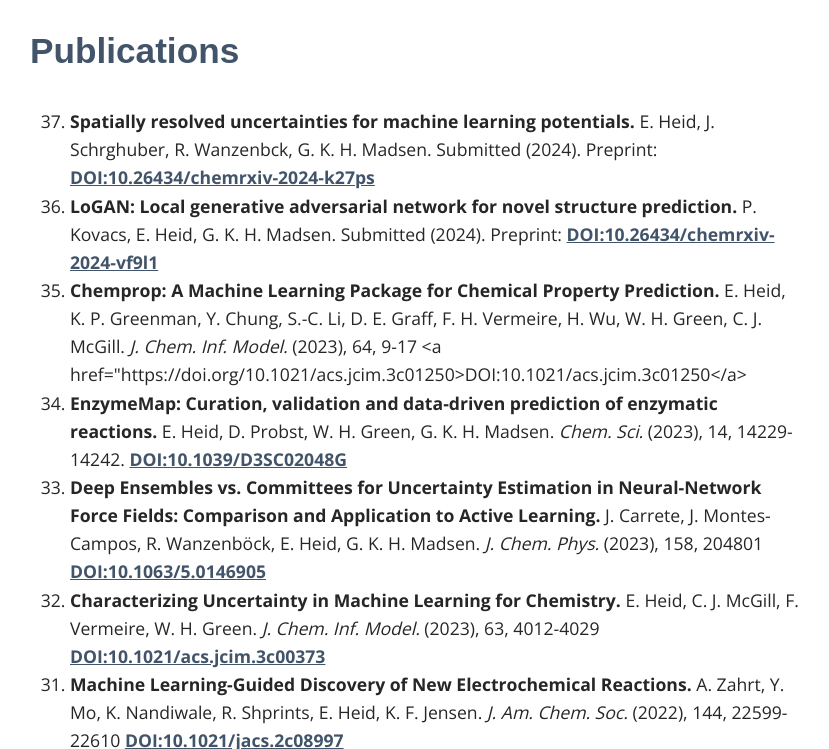
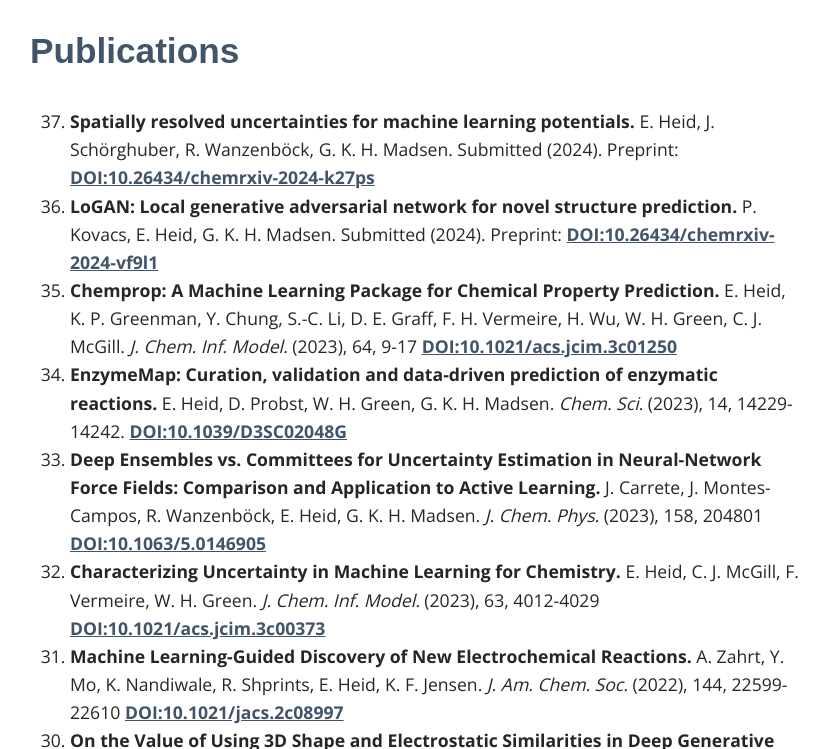
Before and after one commit to hesther/hesther.github.io, a Jekyll site: the page built from _pages/04_publications.md, in a window 1280 px wide and 900 px high, scrolled down 353 px, cut to the strip 151-900 px from the top of the window. Shown: the whole strip, without its empty margins (225-1054 px from the left). Built offline with Jekyll 4.4.1, drawn with Linux system fonts in a browser that asks for light colours; some web fonts are replaced; a style sheet for code colours, icons or effects is not loaded.

Commit message:
update publications

```diff
--- a/_pages/04_publications.md
+++ b/_pages/04_publications.md
@@ -5,9 +5,9 @@
 ---
 
 <ol reversed>
-  <li><b>Spatially resolved uncertainties for machine learning potentials.</b> E. Heid, J. Schrghuber, R. Wanzenbck, G. K. H. Madsen. Submitted (2024). Preprint:  <a href="https://doi.org/10.26434/chemrxiv-2024-k27ps">DOI:10.26434/chemrxiv-2024-k27ps</a>   </li>
+  <li><b>Spatially resolved uncertainties for machine learning potentials.</b> E. Heid, J. Schörghuber, R. Wanzenböck, G. K. H. Madsen. Submitted (2024). Preprint:  <a href="https://doi.org/10.26434/chemrxiv-2024-k27ps">DOI:10.26434/chemrxiv-2024-k27ps</a>   </li>
   <li><b>LoGAN: Local generative adversarial network for novel structure prediction.</b> P. Kovacs, E. Heid, G. K. H. Madsen. Submitted (2024). Preprint:  <a href="https://doi.org/10.26434/chemrxiv-2024-vf9l1">DOI:10.26434/chemrxiv-2024-vf9l1</a>   </li>
-  <li><b>Chemprop: A Machine Learning Package for Chemical Property Prediction.</b> E. Heid, K. P. Greenman, Y. Chung, S.-C. Li, D. E. Graff, F. H. Vermeire, H. Wu, W. H. Green, C. J. McGill. <i> J. Chem. Inf. Model. </i> (2023), 64, 9-17    <a href="https://doi.org/10.1021/acs.jcim.3c01250>DOI:10.1021/acs.jcim.3c01250</a>   </li>
+  <li><b>Chemprop: A Machine Learning Package for Chemical Property Prediction.</b> E. Heid, K. P. Greenman, Y. Chung, S.-C. Li, D. E. Graff, F. H. Vermeire, H. Wu, W. H. Green, C. J. McGill. <i> J. Chem. Inf. Model. </i> (2023), 64, 9-17    <a href="https://doi.org/10.1021/acs.jcim.3c01250">DOI:10.1021/acs.jcim.3c01250</a>   </li>
   <li><b>EnzymeMap: Curation, validation and data-driven prediction of enzymatic reactions.</b> E. Heid, D. Probst, W. H. Green, G. K. H. Madsen. <i> Chem. Sci. </i> (2023), 14, 14229-14242.  <a href="https://doi.org/10.1039/D3SC02048G">DOI:10.1039/D3SC02048G</a>   </li>
   <li><b>Deep Ensembles vs. Committees for Uncertainty Estimation in Neural-Network Force Fields: Comparison and Application to Active Learning.</b> J. Carrete, J. Montes-Campos, R. Wanzenböck, E. Heid, G. K. H. Madsen. <i> J. Chem. Phys. </i> (2023), 158, 204801   <a href="https://doi.org/10.1063/5.0146905">DOI:10.1063/5.0146905</a>  </li>
   <li><b>Characterizing Uncertainty in Machine Learning for Chemistry.</b> E. Heid, C. J. McGill, F. Vermeire, W. H. Green. <i> J. Chem. Inf. Model. </i> (2023), 63, 4012-4029  <a href="https://doi.org/10.1021/acs.jcim.3c00373">DOI:10.1021/acs.jcim.3c00373</a>  </li>
```
